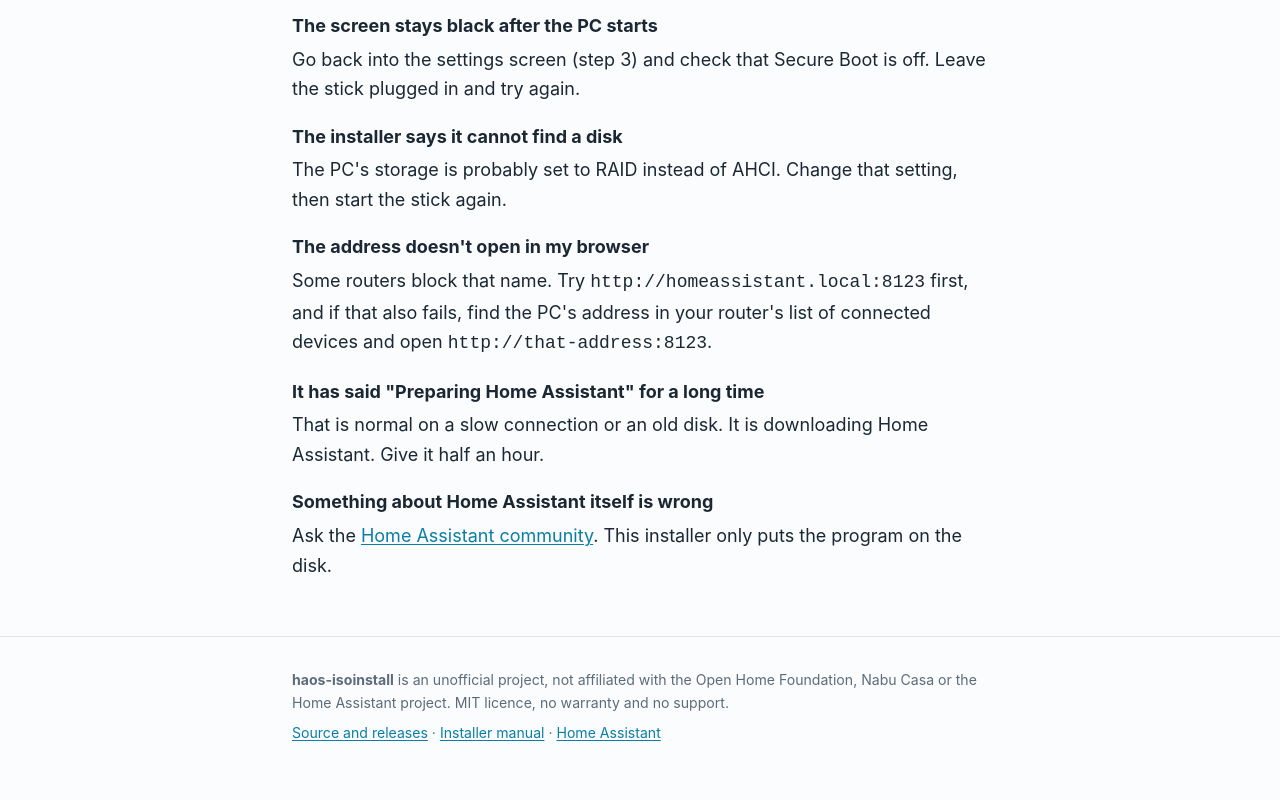
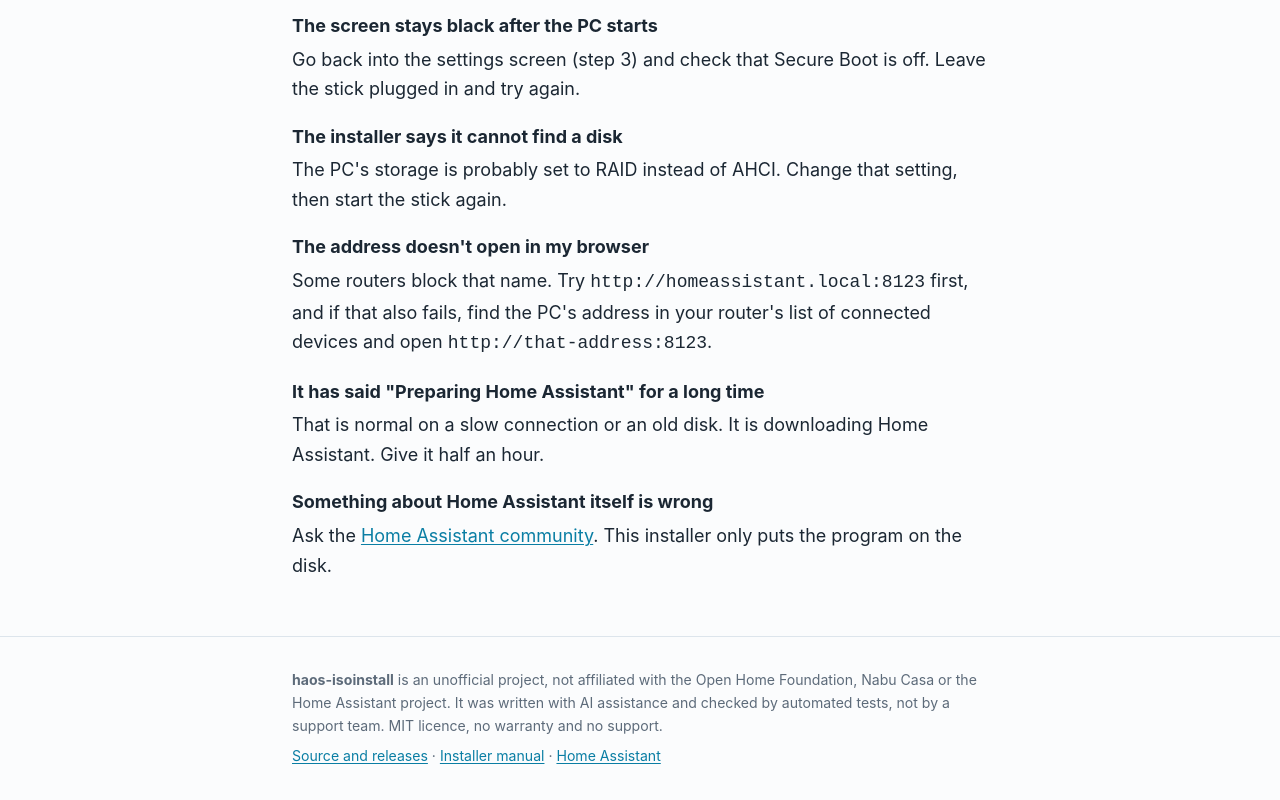
Before and after one commit to cronner/haos-isoinstall, a plain HTML site: page docs/index.html in a window 1280 px wide. Shown: the part 2942-3742 px from the top of the page. Drawn offline with Linux system fonts and the light colour scheme.

Commit message:
Say plainly that the project was built with AI help
The page and the repository both asked to be taken on trust while never
mentioning how they were made. Anyone deciding whether to wipe a disk
with this deserves to know the code and the fourteen translations came
from an AI assistant and automated tests, not a support team.

🤖 Generated with Codebuff
Co-Authored-By: Codebuff <noreply@codebuff.com>

```diff
--- a/docs/index.html
+++ b/docs/index.html
@@ -314,8 +314,9 @@
   <div class="wrap">
     <p>
       <strong>haos-isoinstall</strong> is an unofficial project, not affiliated
-      with the Open Home Foundation, Nabu Casa or the Home Assistant project. MIT
-      licence, no warranty and no support.
+      with the Open Home Foundation, Nabu Casa or the Home Assistant project. It
+      was written with AI assistance and checked by automated tests, not by a
+      support team. MIT licence, no warranty and no support.
     </p>
     <p>
       <a href="https://github.com/cronner/haos-isoinstall">Source and releases</a> ·
```
Also changed, not shown: 1 other file.
